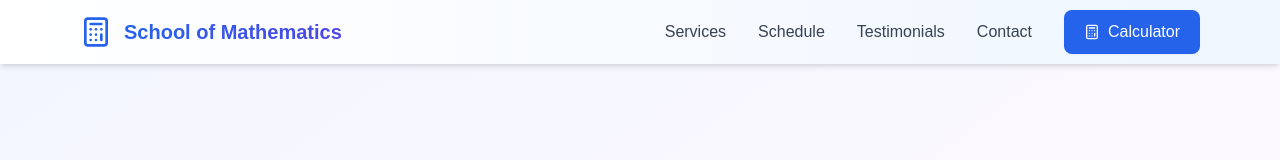
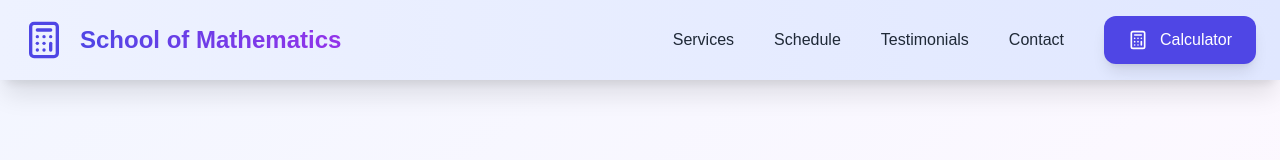
Before and after one commit to asimar007/sohel, a React (Vite) app: page / in a window 1280 px wide. Shown: the top 160 px of the page. Built offline with nearby package versions, Linux system fonts and the light colour scheme; a web font is replaced by a local one.

Commit message:
enhance mobile version

```diff
--- a/src/components/Navigation.tsx
+++ b/src/components/Navigation.tsx
@@ -7,58 +7,58 @@ export default function Navigation() {
   const [isCalculatorOpen, setIsCalculatorOpen] = useState(false);
 
   return (
-    <nav className="bg-gradient-to-r from-white to-blue-50 shadow-md sticky top-0 z-50">
-      <div className="max-w-6xl mx-auto px-4">
-        <div className="flex items-center justify-between h-16">
-          <div className="flex items-center space-x-3">
-            <Calculator className="w-8 h-8 text-blue-600 transform hover:scale-110 transition-transform" />
-            <span className="text-xl font-bold bg-gradient-to-r from-blue-600 to-indigo-600 text-transparent bg-clip-text">
+    <nav className="bg-gradient-to-r from-indigo-50 to-indigo-100 shadow-xl sticky top-0 z-50">
+      <div className="max-w-7xl mx-auto px-6">
+        <div className="flex items-center justify-between h-20">
+          <div className="flex items-center space-x-4">
+            <Calculator className="w-8 h-8 md:w-10 md:h-10 text-indigo-600 transform hover:scale-110 transition-transform" />
+            <span className="text-xl md:text-2xl font-extrabold bg-gradient-to-r from-indigo-600 to-purple-600 text-transparent bg-clip-text">
               School of Mathematics
             </span>
           </div>
 
-          <div className="hidden md:flex items-center space-x-8">
+          <div className="hidden md:flex items-center space-x-10">
             <a
               href="#services"
-              className="text-gray-700 hover:text-blue-600 transition-colors duration-200"
+              className="text-gray-800 hover:text-indigo-600 transition-colors duration-200 font-medium hover:underline"
             >
               Services
             </a>
             <a
               href="#schedule"
-              className="text-gray-700 hover:text-blue-600 transition-colors duration-200"
+              className="text-gray-800 hover:text-indigo-600 transition-colors duration-200 font-medium hover:underline"
             >
               Schedule
             </a>
             <a
               href="#testimonials"
-              className="text-gray-700 hover:text-blue-600 transition-colors duration-200"
+              className="text-gray-800 hover:text-indigo-600 transition-colors duration-200 font-medium hover:underline"
             >
               Testimonials
             </a>
             <a
               href="#contact"
-              className="text-gray-700 hover:text-blue-600 transition-colors duration-200"
+              className="text-gray-800 hover:text-indigo-600 transition-colors duration-200 font-medium hover:underline"
             >
               Contact
             </a>
             <button
               onClick={() => setIsCalculatorOpen(true)}
-              className="bg-blue-600 text-white px-5 py-2.5 rounded-lg hover:bg-blue-700 transform hover:scale-105 transition-all duration-200 flex items-center gap-2 shadow-sm"
+              className="bg-indigo-600 text-white px-6 py-3 rounded-xl hover:bg-indigo-700 transform hover:scale-105 transition-all duration-200 flex items-center gap-3 shadow-lg font-medium"
             >
-              <Calculator className="w-4 h-4" />
+              <Calculator className="w-5 h-5" />
               Calculator
             </button>
           </div>
 
           <button
             onClick={() => setIsMenuOpen(!isMenuOpen)}
-            className="md:hidden p-2 rounded-lg hover:bg-blue-100 transition-colors duration-200"
+            className="md:hidden p-2 rounded-xl hover:bg-indigo-200 transition-colors duration-200 active:scale-95"
           >
             {isMenuOpen ? (
-              <X className="w-6 h-6 text-blue-600" />
+              <X className="w-6 h-6 text-indigo-600 transform rotate-90 transition-transform" />
             ) : (
-              <Menu className="w-6 h-6 text-blue-600" />
+              <Menu className="w-6 h-6 text-indigo-600 hover:scale-110 transition-transform" />
             )}
           </button>
         </div>
@@ -66,42 +66,64 @@ export default function Navigation() {
 
       {/* Mobile Menu */}
       {isMenuOpen && (
-        <div className="md:hidden bg-white border-t border-blue-100 shadow-lg">
-          <div className="px-4 py-3 space-y-3">
+        <div
+          className="fixed inset-0 bg-black/40 backdrop-blur-sm md:hidden"
+          onClick={() => setIsMenuOpen(false)}
+        >
+          <div
+            className="absolute right-0 top-20 w-full max-w-sm h-[calc(100vh-5rem)] bg-white/95 backdrop-blur-lg border-l border-indigo-100 shadow-2xl animate-slide-in"
+            onClick={(e) => e.stopPropagation()}
+          >
+            <div className="px-6 py-6 space-y-4 overflow-y-auto h-full">
+              <div className="space-y-2">
+                <h3 className="text-sm font-semibold text-indigo-600 px-4">
+                  MENU
+                </h3>
+                <div className="bg-indigo-50/50 rounded-2xl p-2 space-y-1">
                   <a
                     href="#services"
-              className="block py-2.5 text-gray-700 hover:text-blue-600 hover:bg-blue-50 rounded-lg px-3 transition-all duration-200"
+                    onClick={() => setIsMenuOpen(false)}
+                    className="block py-3 px-4 text-gray-800 hover:text-indigo-600 hover:bg-white rounded-xl font-medium transition-all duration-200 active:scale-98"
                   >
                     Services
                   </a>
                   <a
                     href="#schedule"
-              className="block py-2.5 text-gray-700 hover:text-blue-600 hover:bg-blue-50 rounded-lg px-3 transition-all duration-200"
+                    onClick={() => setIsMenuOpen(false)}
+                    className="block py-3 px-4 text-gray-800 hover:text-indigo-600 hover:bg-white rounded-xl font-medium transition-all duration-200 active:scale-98"
                   >
                     Schedule
                   </a>
                   <a
                     href="#testimonials"
-              className="block py-2.5 text-gray-700 hover:text-blue-600 hover:bg-blue-50 rounded-lg px-3 transition-all duration-200"
+                    onClick={() => setIsMenuOpen(false)}
+                    className="block py-3 px-4 text-gray-800 hover:text-indigo-600 hover:bg-white rounded-xl font-medium transition-all duration-200 active:scale-98"
                   >
                     Testimonials
                   </a>
                   <a
                     href="#contact"
-              className="block py-2.5 text-gray-700 hover:text-blue-600 hover:bg-blue-50 rounded-lg px-3 transition-all duration-200"
+                    onClick={() => setIsMenuOpen(false)}
+                    className="block py-3 px-4 text-gray-800 hover:text-indigo-600 hover:bg-white rounded-xl font-medium transition-all duration-200 active:scale-98"
                   >
                     Contact
                   </a>
+                </div>
+              </div>
+
+              <div className="px-4 pt-4">
                 <button
                   onClick={() => {
                     setIsCalculatorOpen(true);
                     setIsMenuOpen(false);
                   }}
-              className="w-full text-left py-2.5 text-gray-700 hover:text-blue-600 hover:bg-blue-50 rounded-lg px-3 transition-all duration-200 flex items-center gap-2"
+                  className="w-full bg-indigo-600 text-white py-4 px-5 rounded-xl font-medium transition-all duration-200 flex items-center justify-center gap-3 hover:bg-indigo-700 active:scale-98 shadow-md"
                 >
-              <Calculator className="w-4 h-4" />
-              Calculator
+                  <Calculator className="w-5 h-5" />
+                  Open Calculator
                 </button>
+              </div>
+            </div>
           </div>
         </div>
       )}
```
Lines whose indentation alone changed are shown as unchanged.
